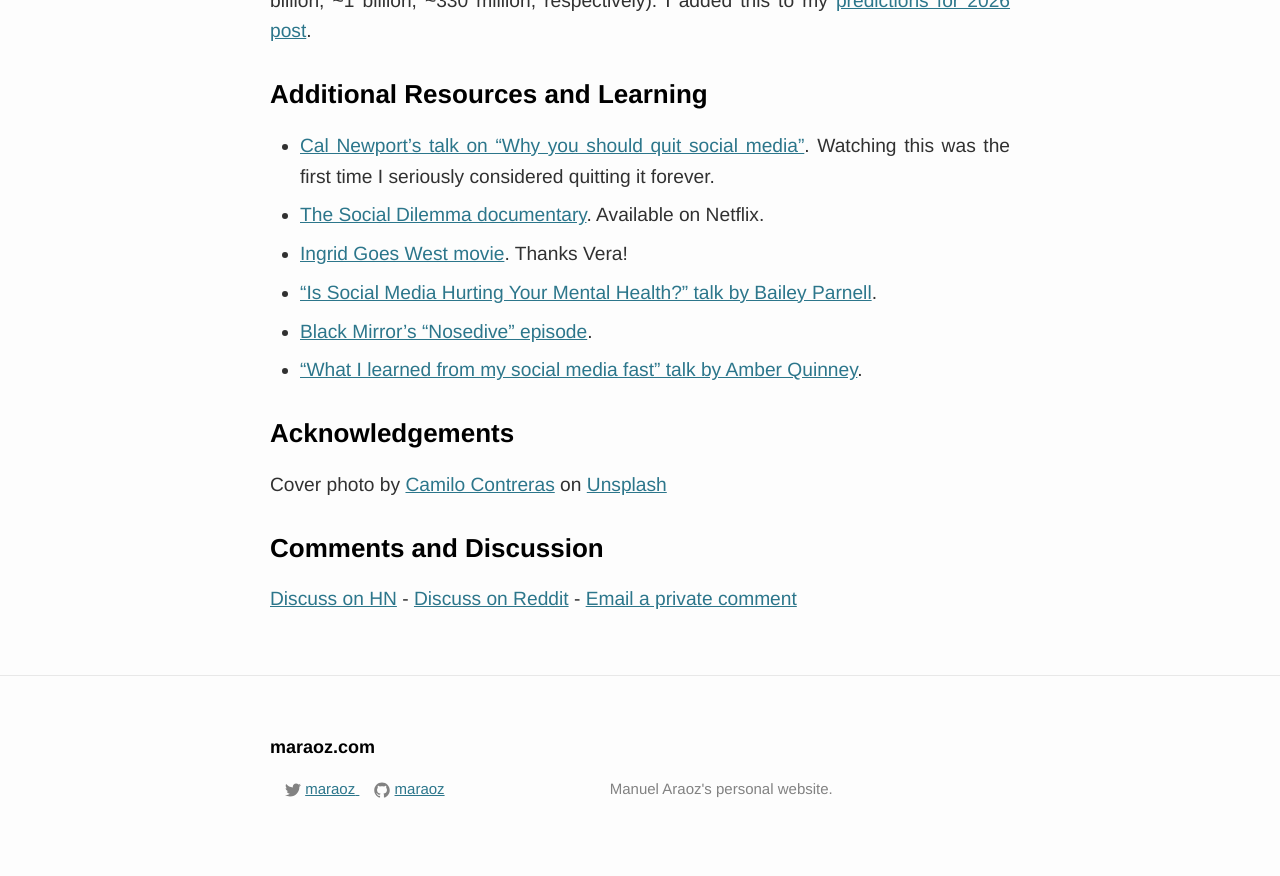
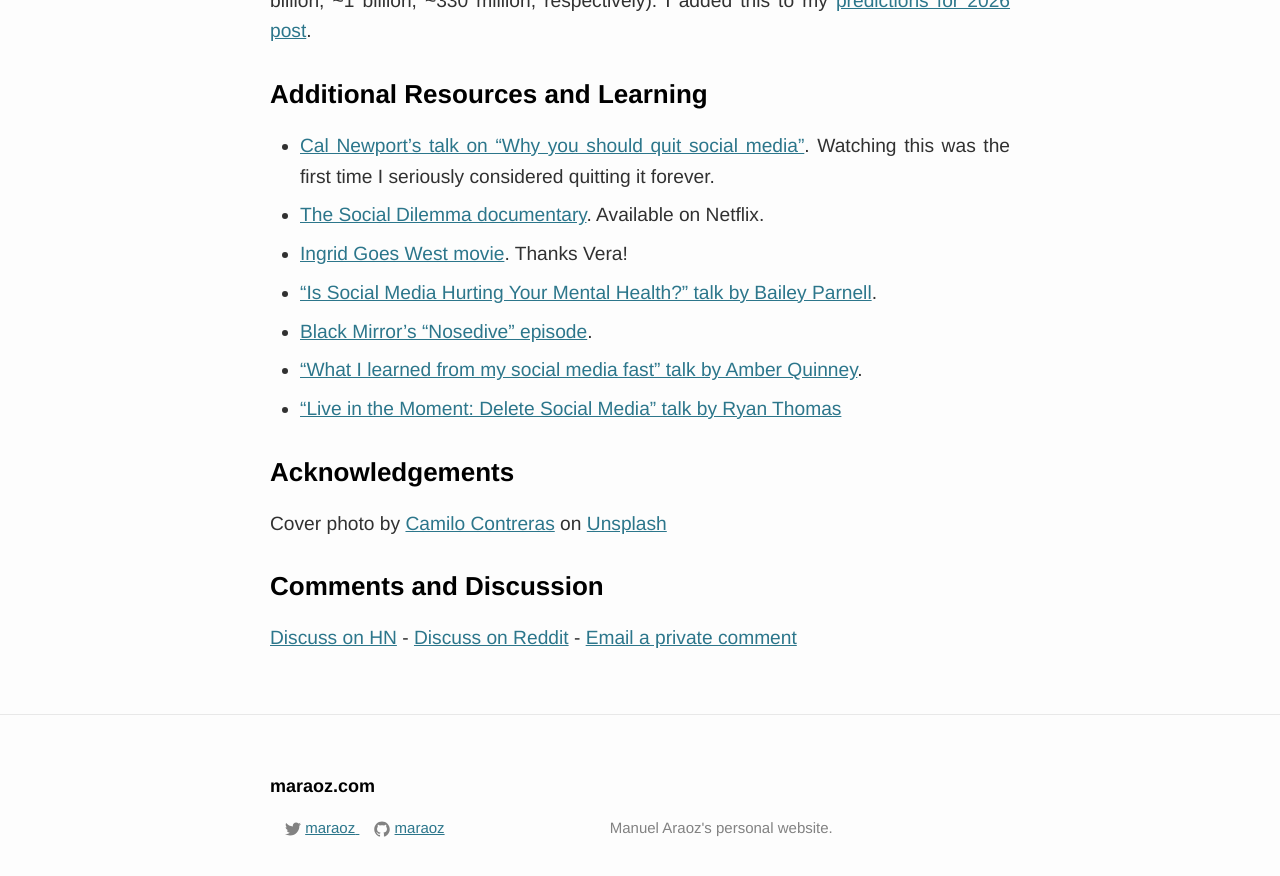
Before and after one commit to tobyornottobe/maraoz.github.io, a Jekyll site: the page built from _posts/2020-12-23-bye-social-media.md, in a window 1280 px wide and 900 px high, scrolled down 2343 px. Shown: the top 876 px of the window. Built offline with Jekyll 4.4.1, drawn with Linux system fonts in a browser that asks for light colours.

Commit message:
add another ted talk

```diff
--- a/_posts/2020-12-23-bye-social-media.md
+++ b/_posts/2020-12-23-bye-social-media.md
@@ -30,6 +30,7 @@
 - ["Is Social Media Hurting Your Mental Health?" talk by Bailey Parnell](https://www.youtube.com/watch?v=Czg_9C7gw0o).
 - [Black Mirror's "Nosedive" episode](https://www.imdb.com/title/tt5497778/).
 - ["What I learned from my social media fast" talk by Amber Quinney](https://www.youtube.com/watch?v=gM3KIvZO5oU).
+- ["Live in the Moment: Delete Social Media" talk by Ryan Thomas](https://www.youtube.com/watch?v=pOchBnZJdEk)
 
 
 ### Acknowledgements
```
